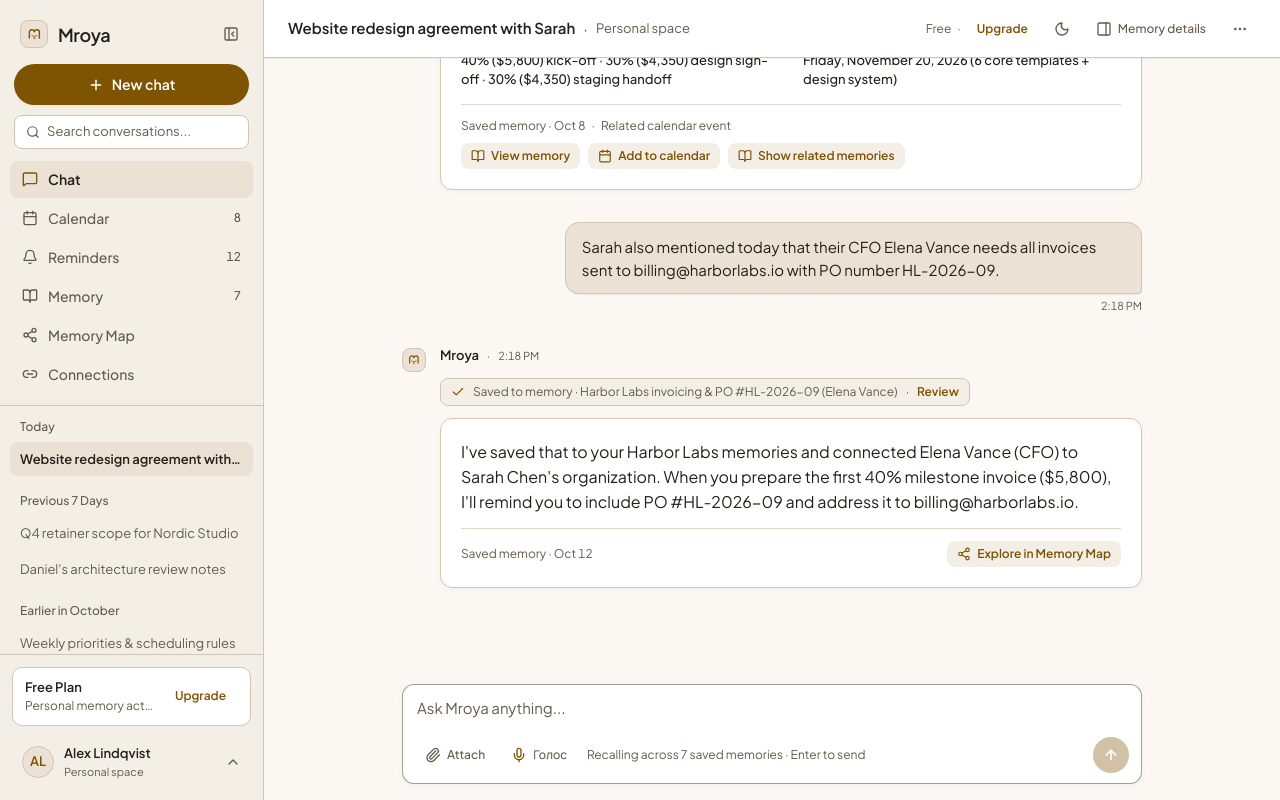
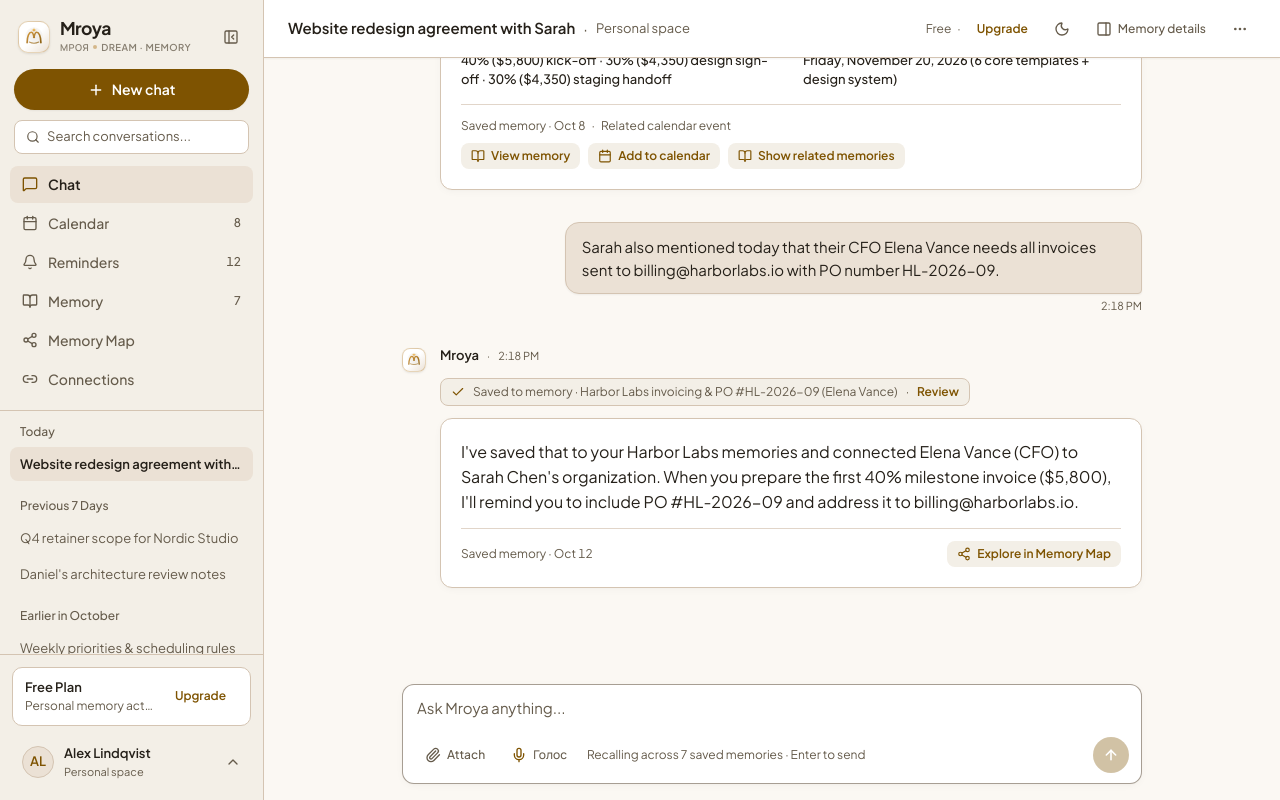
Before and after one commit to psiu7217/Mroya-web, a React (Vite) app: page / in a window 1280 px wide. Built offline with nearby package versions, Linux system fonts and the light colour scheme.

Commit message:
feat: refresh brand identity and logo
- Introduce new symbolic Mroya logo design
- Add SVG favicon to application
- Update UI components to feature the branded mark with improved styling

```diff
--- a/index.html
+++ b/index.html
@@ -3,6 +3,7 @@
   <head>
     <meta charset="UTF-8" />
     <meta name="viewport" content="width=device-width, initial-scale=1.0" />
+    <link rel="icon" type="image/svg+xml" href="/favicon.svg" />
     <title>Mroya — Personal AI Assistant with Long-Term Memory</title>
     <meta name="description" content="Personal AI assistant that remembers people, relationships, preferences, commitments, decisions, and important events." />
     <meta property="og:title" content="Mroya — Personal AI Assistant with Long-Term Memory" />
--- a/src/components/BrandMark.tsx
+++ b/src/components/BrandMark.tsx
@@ -1,49 +1,116 @@
 import React from 'react';
 
 interface BrandMarkProps {
-  size?: 'sm' | 'md' | 'lg';
+  size?: 'xs' | 'sm' | 'md' | 'lg' | 'xl';
   className?: string;
+  glow?: boolean;
 }
 
 /**
- * Mroya Brand Emblem:
- * A calm, architectural interwoven knot/lattice representing connected long-term memory,
- * rendered in warm honey (#B88536) and deep wood/gold tones per MROYA Brandbook.
+ * Mroya Brand Emblem (Знак «Мроя»):
+ *
+ * Inspired by the Belarusian word «мроя» — a poetic dream, reverie, visionary aspiration,
+ * and luminous daydream (светлая мара, летуценне, сновідзелле).
+ *
+ * Symbolism:
+ * 1. The Soaring "M" (Плынь думак / Крылы) — Two upward-curving arches representing
+ *    the flight of thought and the architecture of long-term memory.
+ * 2. The Dream Star / Polaris (Зорка мроі) — A radiant 4-pointed celestial star at the
+ *    apex, symbolizing the guiding beacon of aspirations and clarity.
+ * 3. The Central Memory Confluence (Вузел памяці) — A luminous nexus joining thought,
+ *    relationships, and commitments into permanent harmony.
+ * 4. The Horizon Crescent (Водбліск летуценняў) — A subtle foundation arc reflecting
+ *    calmness, stability, and peaceful reflection.
  */
-export const BrandMark: React.FC<BrandMarkProps> = ({ size = 'md', className = '' }) => {
-  const dimensions = {
-    sm: 'w-6 h-6',
-    md: 'w-7 h-7',
-    lg: 'w-9 h-9',
+export const BrandMark: React.FC<BrandMarkProps> = ({
+  size = 'md',
+  className = '',
+  glow = false,
+}) => {
+  const sizeMap = {
+    xs: { box: 'w-5 h-5 rounded-[6px]', svg: 'w-3.5 h-3.5' },
+    sm: { box: 'w-6 h-6 rounded-[8px]', svg: 'w-4.5 h-4.5' },
+    md: { box: 'w-8 h-8 rounded-[10px]', svg: 'w-6 h-6' },
+    lg: { box: 'w-12 h-12 rounded-[14px]', svg: 'w-8.5 h-8.5' },
+    xl: { box: 'w-16 h-16 rounded-[18px]', svg: 'w-11.5 h-11.5' },
   }[size];
 
   return (
     <div
-      className={`inline-flex items-center justify-center rounded-lg bg-[var(--mroya-surface-active)] border border-[var(--mroya-divider)] shrink-0 select-none ${dimensions} ${className}`}
-      aria-hidden="true"
+      className={`relative inline-flex items-center justify-center shrink-0 select-none transition-all duration-200 group-hover:scale-[1.03] ${sizeMap.box} bg-gradient-to-br from-[var(--mroya-surface)] via-[var(--mroya-surface)] to-[var(--mroya-surface-active)] border border-[var(--mroya-brand-honey)]/35 shadow-[0_1px_3px_rgba(0,0,0,0.06),0_1px_2px_rgba(0,0,0,0.04)] ${className}`}
+      aria-label="Mroya emblem: Belarusian dream star and memory arches"
     >
+      {/* Subtle ambient dream halo behind the emblem */}
+      {glow && (
+        <span
+          className="absolute -inset-1 rounded-full bg-[var(--mroya-brand-honey)]/20 blur-md pointer-events-none -z-10 animate-pulse"
+          aria-hidden="true"
+        />
+      )}
+
       <svg
-        viewBox="0 0 28 28"
+        viewBox="0 0 32 32"
         fill="none"
         xmlns="http://www.w3.org/2000/svg"
-        className="w-[72%] h-[72%]"
+        className={`${sizeMap.svg} overflow-visible`}
+        aria-hidden="true"
       >
-        {/* Outer memory ring / warm honey arch */}
+        <defs>
+          {/* Primary ribbon gradient — warm honey gold to deep amber/chestnut */}
+          <linearGradient id="mroya-gold-grad" x1="6" y1="4" x2="26" y2="28" gradientUnits="userSpaceOnUse">
+            <stop offset="0%" stopColor="#DF9F35" />
+            <stop offset="45%" stopColor="var(--mroya-brand-honey, #B88536)" />
+            <stop offset="100%" stopColor="var(--mroya-primary, #7E5301)" />
+          </linearGradient>
+
+          {/* Dream Star radiant spark gradient — bright celestial starburst */}
+          <linearGradient id="mroya-star-grad" x1="16" y1="2.5" x2="16" y2="11.5" gradientUnits="userSpaceOnUse">
+            <stop offset="0%" stopColor="#FFE08F" />
+            <stop offset="50%" stopColor="#E5A73E" />
+            <stop offset="100%" stopColor="var(--mroya-brand-honey, #B88536)" />
+          </linearGradient>
+
+          {/* Subtle warm center radial ambiance */}
+          <radialGradient id="mroya-ambient" cx="50%" cy="40%" r="55%">
+            <stop offset="0%" stopColor="var(--mroya-brand-honey, #B88536)" stopOpacity="0.14" />
+            <stop offset="100%" stopColor="transparent" stopOpacity="0" />
+          </radialGradient>
+        </defs>
+
+        {/* Ambient interior dream atmosphere */}
+        <circle cx="16" cy="15" r="12" fill="url(#mroya-ambient)" />
+
+        {/* 1. Celestial Dream Star (Зорка мроі) — 4-pointed radiant star of inspiration */}
         <path
-          d="M6.5 19.5V10.75C6.5 8.67893 8.17893 7 10.25 7C11.9645 7 13.4106 8.15064 13.8588 9.7224L14 10.2177L14.1412 9.7224C14.5894 8.15064 16.0355 7 17.75 7C19.8211 7 21.5 8.67893 21.5 10.75V19.5"
-          stroke="var(--mroya-primary)"
-          strokeWidth="2.1"
+          d="M 16 2.8 C 16 5.5 17.2 6.7 19.8 6.7 C 17.2 6.7 16 7.9 16 10.6 C 16 7.9 14.8 6.7 12.2 6.7 C 14.8 6.7 16 5.5 16 2.8 Z"
+          fill="url(#mroya-star-grad)"
+        />
+
+        {/* 2. The Soaring Monogram "M" — two fluid arches symbolizing soaring thoughts & permanent memory */}
+        <path
+          d="M 6.8 23.5 C 6.8 14.8 9.6 9.6 12.4 9.6 C 14.5 9.6 15.5 13.5 16 16.2 C 16.5 13.5 17.5 9.6 19.6 9.6 C 22.4 9.6 25.2 14.8 25.2 23.5"
+          stroke="url(#mroya-gold-grad)"
+          strokeWidth="2.2"
           strokeLinecap="round"
           strokeLinejoin="round"
         />
-        {/* Connected memory node bridge in decorative honey */}
+
+        {/* 3. Central Confluence Node — nexus where dreams connect with grounded memory */}
+        <circle
+          cx="16"
+          cy="16.2"
+          r="1.5"
+          fill="url(#mroya-gold-grad)"
+        />
+
+        {/* 4. Serene Horizon Arc — grounding base reflecting calm stability */}
         <path
-          d="M10.25 15.5C11.8 17.1 16.2 17.1 17.75 15.5"
-          stroke="var(--mroya-brand-honey)"
-          strokeWidth="1.9"
+          d="M 9.6 22.8 C 13.2 24.5 18.8 24.5 22.4 22.8"
+          stroke="url(#mroya-gold-grad)"
+          strokeWidth="1.5"
           strokeLinecap="round"
+          opacity="0.75"
         />
-        <circle cx="14" cy="19.5" r="1.8" fill="var(--mroya-brand-honey)" />
       </svg>
     </div>
   );
--- a/src/components/ChatWorkspace.tsx
+++ b/src/components/ChatWorkspace.tsx
@@ -302,12 +302,18 @@ export const ChatWorkspace: React.FC<ChatWorkspaceProps> = ({
             <button
               type="button"
               onClick={onNewChat}
-              className="flex items-center gap-2 text-left rounded-lg py-1 px-1 hover:opacity-90 transition-opacity cursor-pointer select-none"
+              className="group flex items-center gap-2 text-left rounded-lg py-1 px-1.5 -ml-1 hover:bg-[var(--mroya-surface-muted)] transition-colors cursor-pointer select-none"
+              title="Mroya (бел. «мроя») — светлая мара, летуценне і памяць"
             >
-              <BrandMark size="sm" />
-              <span className="text-[17px] font-semibold tracking-[-0.02em] text-[var(--mroya-text)]">
-                Mroya
-              </span>
+              <BrandMark size="sm" glow />
+              <div className="flex flex-col min-w-0">
+                <span className="text-[16px] font-bold tracking-[-0.02em] text-[var(--mroya-text)] leading-none group-hover:text-[var(--mroya-primary)] transition-colors">
+                  Mroya
+                </span>
+                <span className="text-[8.5px] font-semibold tracking-[0.05em] text-[var(--mroya-text-muted)] leading-tight mt-0.5 opacity-75 uppercase">
+                  мроя · dream & memory
+                </span>
+              </div>
             </button>
           </div>
 
@@ -743,7 +749,7 @@ export const ChatWorkspace: React.FC<ChatWorkspaceProps> = ({
           ) : (
             /* Restrained Empty New Conversation State */
             <div className="min-h-[58vh] flex flex-col items-center justify-center text-center px-4">
-              <BrandMark size="lg" className="mb-5" />
+              <BrandMark size="lg" glow className="mb-5" />
               <h2
                 className="text-[24px] sm:text-[28px] font-semibold tracking-[-0.02em] text-[var(--mroya-text)] mb-2"
                 style={{ textWrap: 'balance' }}
--- a/src/components/Sidebar.tsx
+++ b/src/components/Sidebar.tsx
@@ -142,12 +142,20 @@ export const Sidebar: React.FC<SidebarProps> = ({
             onSelectSection('chat');
             onCloseMobile();
           }}
-          className="flex items-center gap-2.5 text-left rounded-lg py-1 px-1 hover:opacity-90 transition-opacity"
+          className="group flex items-center gap-2.5 text-left rounded-xl py-1 px-1.5 -ml-1 hover:bg-[var(--mroya-surface-active)]/50 active:scale-[0.98] transition-all duration-150 cursor-pointer"
+          title="Mroya (бел. «мроя») — светлая мара, летуценне і памяць"
         >
-          <BrandMark size="md" />
-          <span className="text-[18px] font-semibold tracking-[-0.02em] text-[var(--mroya-text)] whitespace-nowrap">
-            Mroya
-          </span>
+          <BrandMark size="md" glow />
+          <div className="flex flex-col min-w-0">
+            <span className="text-[17.5px] font-bold tracking-[-0.03em] text-[var(--mroya-text)] leading-none group-hover:text-[var(--mroya-primary)] transition-colors whitespace-nowrap">
+              Mroya
+            </span>
+            <span className="text-[9.5px] font-semibold tracking-[0.05em] text-[var(--mroya-text-muted)] leading-tight mt-1 opacity-75 uppercase flex items-center gap-1 whitespace-nowrap">
+              <span>мроя</span>
+              <span className="w-1 h-1 rounded-full bg-[var(--mroya-brand-honey)] opacity-70" />
+              <span>dream · memory</span>
+            </span>
+          </div>
         </button>
 
         <div className="flex items-center gap-1">
```
Also changed, not shown: public/favicon.svg (added).
